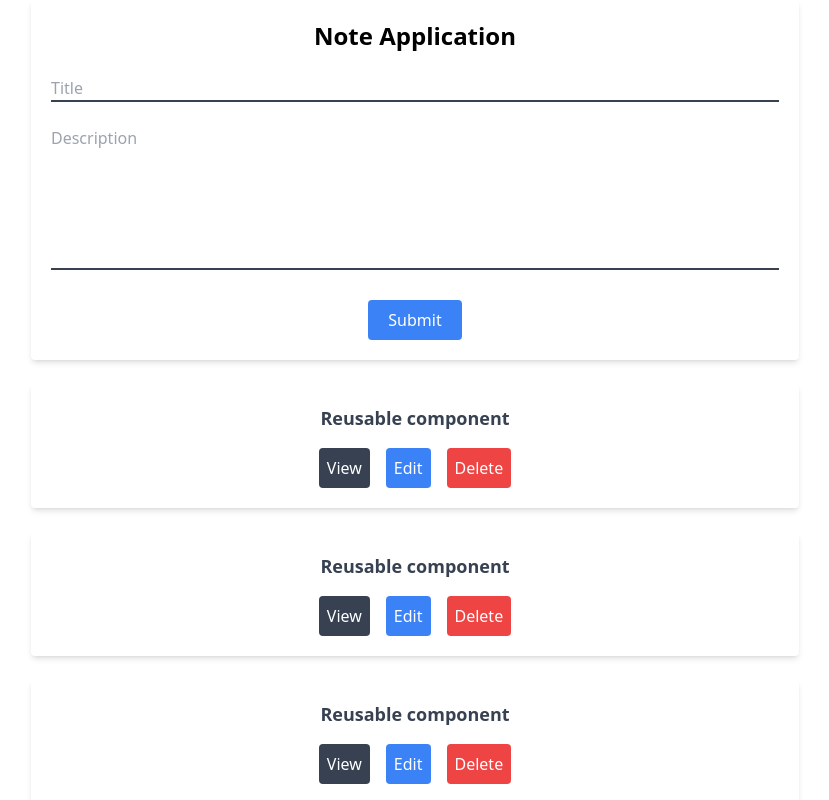
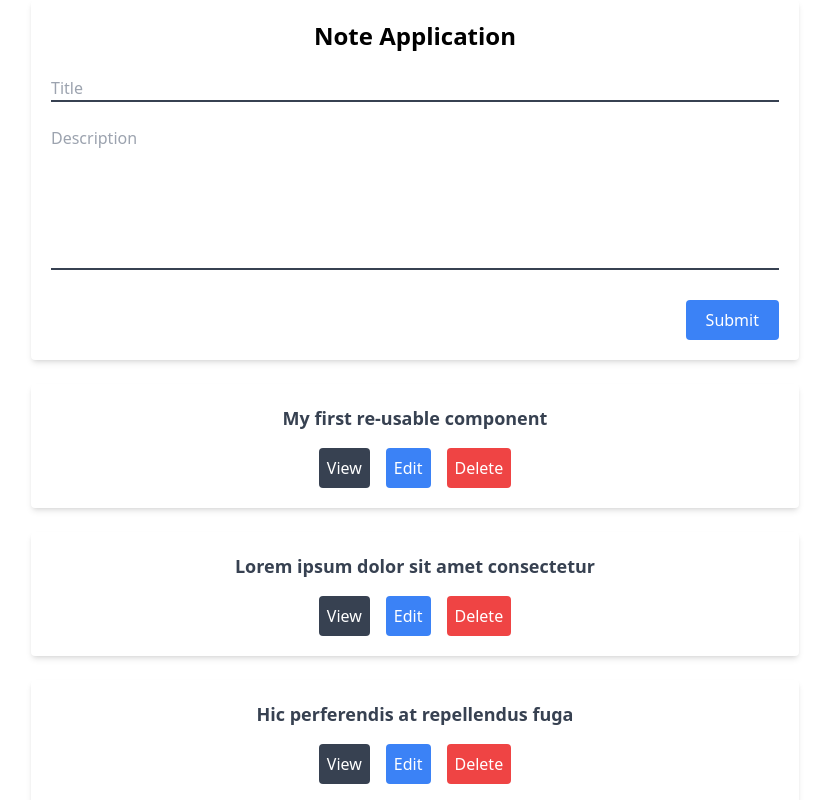
Before and after one commit to alejandrobarranco01/Note-App, a React (Vite) app in the folder frontend/: page / in a window 1280 px wide. Shown: the top 800 px of the page, without its empty margins (225-1054 px from the left). Built offline with nearby package versions, Linux system fonts and the light colour scheme.

Commit message:
Configuring form submission on frontend

```diff
--- a/frontend/package.json
+++ b/frontend/package.json
@@ -10,6 +10,7 @@
     "preview": "vite preview"
   },
   "dependencies": {
+    "axios": "^1.6.7",
     "postcss-cli": "^11.0.0",
     "react": "^18.2.0",
     "react-dom": "^18.2.0"
--- a/frontend/src/App.tsx
+++ b/frontend/src/App.tsx
@@ -1,33 +1,70 @@
+import React, { ChangeEventHandler, useState } from 'react';
 import NoteItem from './components/NoteItem';
+import axios from 'axios';
 
 const App = () => {
+  const [values, setValues] = useState({
+    title: '',
+    description: '',
+  });
+
+  const handleChange: ChangeEventHandler<
+    HTMLInputElement | HTMLTextAreaElement
+  > = (event) => {
+    setValues({
+      ...values,
+      [event.target.name]: event.target.value,
+    });
+  };
+
   return (
     <div className="max-w-3xl mx-auto space-y-6">
-      <div className="space-y-6 bg-white shadow-md rounded p-5">
+      <form
+        onSubmit={async (evt) => {
+          evt.preventDefault();
+          const { data } = await axios.post(
+            'http://localhost:8000/note/create',
+            {
+              title: values.title,
+              description: values.description,
+            },
+          );
+          console.log(data);
+        }}
+        className="space-y-6 bg-white shadow-md rounded p-5"
+      >
         <h1 className="font-semibold text-2xl text-center">Note Application</h1>
         <div>
           <input
+            placeholder="Title"
             type="text"
             className="w-full border-b-2 border-gray-700 outline-none"
-            placeholder="Title"
+            onChange={handleChange}
+            value={values.title}
+            name="title"
           />
         </div>
         <div>
           <textarea
+            placeholder="Description"
             className="w-full border-b-2 border-gray-700 outline-none resize-none h-36"
-            placeholder="Description"
+            value={values.description}
+            onChange={handleChange}
+            name="description"
           ></textarea>
         </div>
-        <div className="text-center">
+        <div className="text-right">
           <button className="bg-blue-500 text-white px-5 py-2 rounded">
             Submit
           </button>
         </div>
-      </div>
+      </form>
+
       {/* Note Items */}
-      <NoteItem title="Reusable component" />
-      <NoteItem title="Reusable component" />
-      <NoteItem title="Reusable component" />
+      <NoteItem title="My first re-usable component" />
+      <NoteItem title="Lorem ipsum dolor sit amet consectetur" />
+      <NoteItem title="Hic perferendis at repellendus fuga" />
+      <NoteItem title="In molestiae optio aspernatur repudiandae" />
     </div>
   );
 };
```
Also changed, not shown: 1 other file (tests, documents, lock files or other folders).
